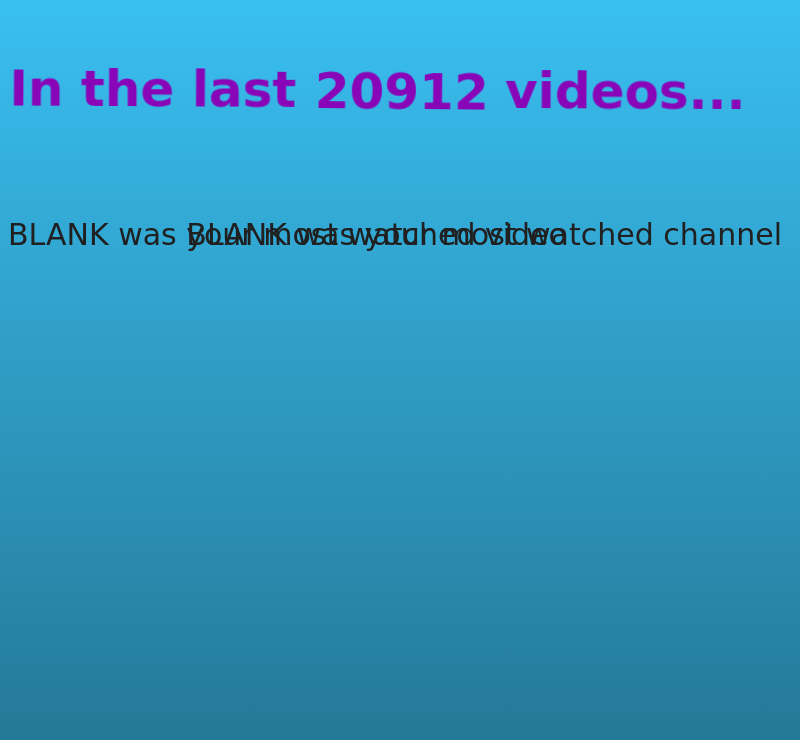
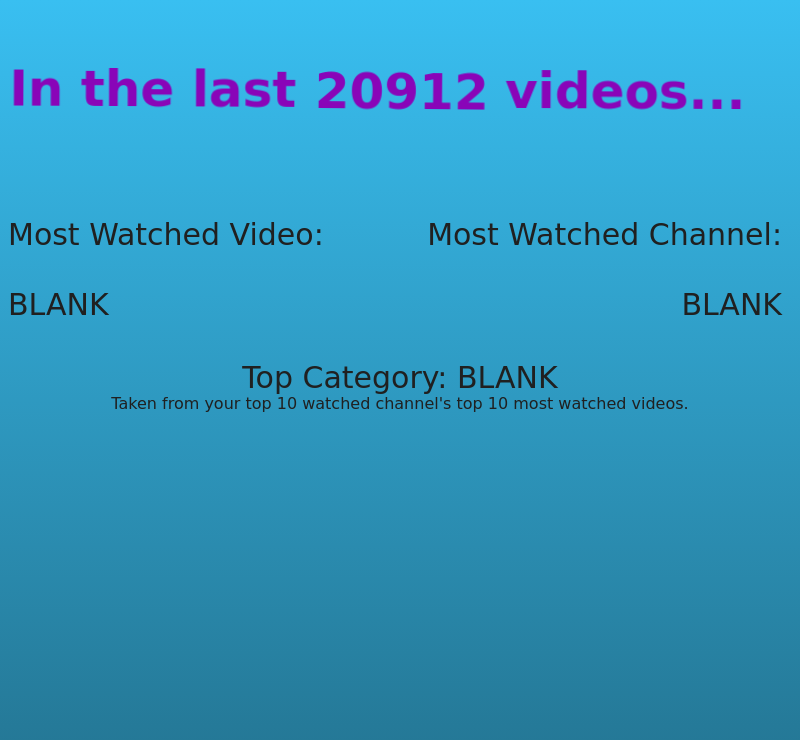
Before and after one commit to ajayyy/YouTube-Watch-History-Statistic-Viewer, an Electron app: page app/statistics.html in a window 800 px wide. Drawn offline with Linux system fonts and the light colour scheme; no server answers; a web font is replaced by a local one.

Commit message:
more additions on the statistics page

```diff
--- a/app/statistics.html
+++ b/app/statistics.html
@@ -20,11 +20,34 @@
 
   <div class="bob" id="explination">
 
-     <div id="topvideo" style="display:inline-block">BLANK</div> was your most watched video
+    Most Watched Video:
 
-     <div style="display:inline-block; position: absolute; right: 10px;"> <div id="topchannel" style="display:inline-block">BLANK</div> was your most watched channel</div>
+    <div style="display:inline-block; position: absolute; right: 10px;"> Most Watched Channel: </div>
+
+    <br/>
+    <br/>
+
+    <div id="topvideo" style="display:inline-block">BLANK</div>
+
+    <div style="display:inline-block; position: absolute; right: 10px;"> <div id="topchannel" style="display:inline-block">BLANK</div> </div>
 
   </div>
+
+  <br/>
+  <br/>
+
+  <center>
+    <div class="bob" id="explination">
+
+      Top Category:
+
+      <div id="topcategory" style="display:inline-block">BLANK</div>
+
+    </div>
+
+    Taken from your top 10 watched channel's top 10 most watched videos.
+
+  </center>
 
   <center>
 
```
